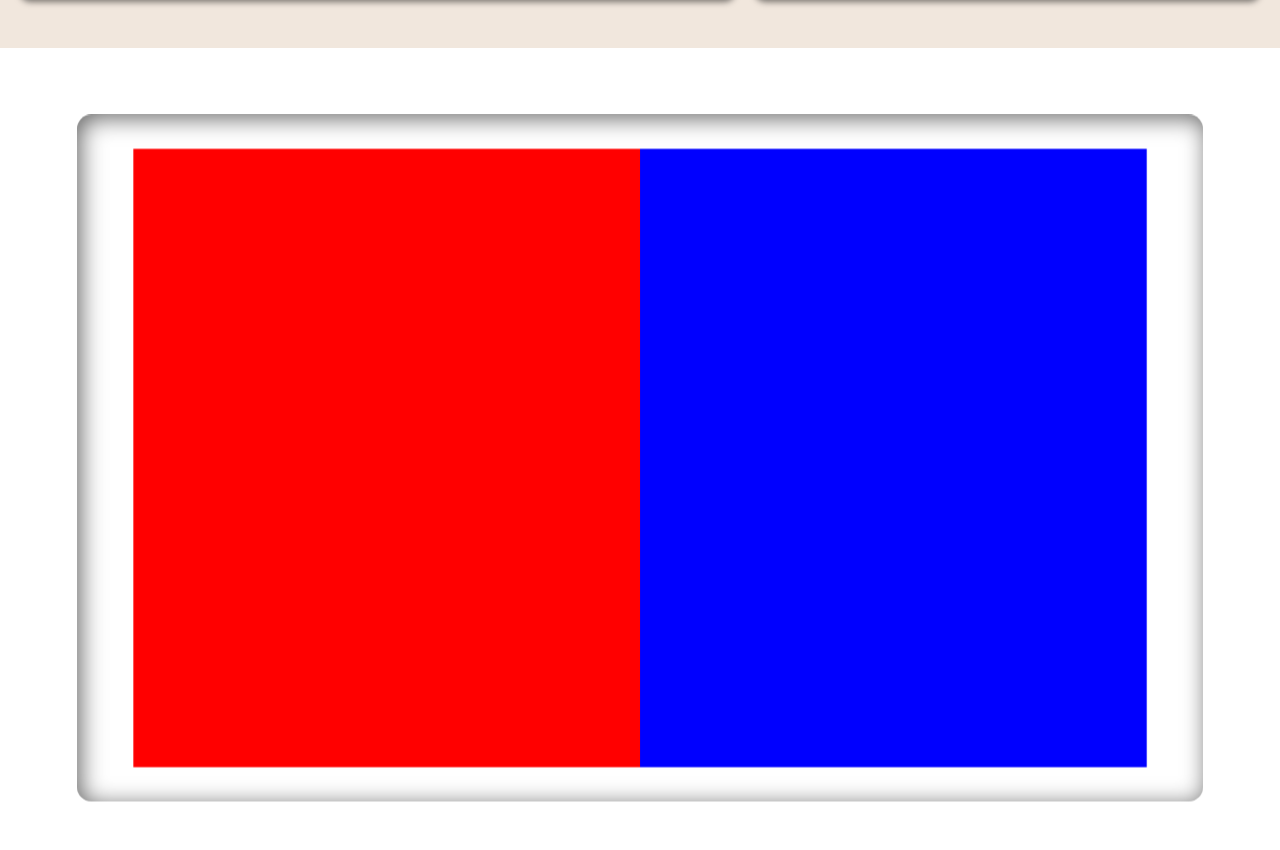
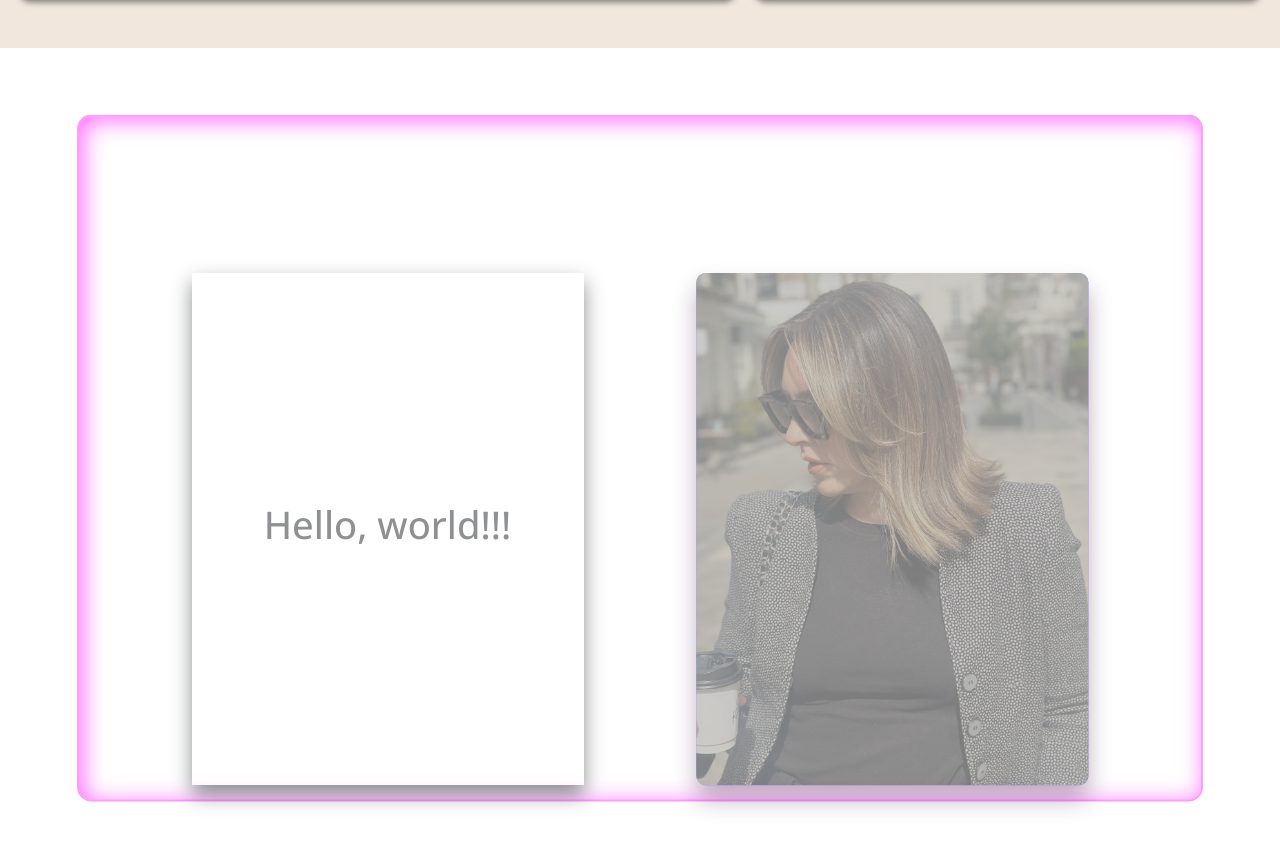
Before and after one commit to 2ndborn/karahair, a React (Create React App) app in the folder kara-app/: page /mystory in a window 1280 px wide. Shown: the part 3552-4402 px from the top of the page. Built offline with nearby package versions, Linux system fonts and the light colour scheme; a web font is replaced by a local one.

Commit message:
Styled the tile component

```diff
--- a/kara-app/src/components/TileComponent.js
+++ b/kara-app/src/components/TileComponent.js
@@ -1,5 +1,6 @@
 import React, { useRef } from 'react';
-import { motion, useScroll, useTransform } from 'framer-motion';
+import { motion, useScroll, useSpring, useTransform, useVelocity } from 'framer-motion';
+import brazil from '../assets/brazil.webp';
 
 const TileComponent = () => {
   const ref = useRef(null);
@@ -10,9 +11,12 @@ const TileComponent = () => {
   });
 
   const boxShadow = useTransform(scrollYProgress, [0, 1], [
-    "inset 15px 15px 25px rgba(0,0,0,0.6)",
-    "inset -15px -15px 25px rgba(0,0,0,0.6)"
+    "inset 15px 15px 25px rgba(255, 3, 255, 0.6)",
+    "inset -15px -15px 25px rgba(255, 3, 255, 0.6)"
   ]);
+  const opacity = useTransform(scrollYProgress, [0.25, 0.5, 0.75], [0,1,0]);
+  const opacitySpring = useSpring(opacity, {stiffness: 100, damping: 30, restDelta: 0.001})
+  const y = useTransform(scrollYProgress, [0,1], [300, -300])
 
   const { scrollYProgress: scrollScale } = useScroll({
     target: ref,
@@ -21,26 +25,51 @@ const TileComponent = () => {
 
   const scale = useTransform(scrollScale, [0,1], [1, 0.85])
 
+  const {scrollY} = useScroll({target: ref});
+  const velocity = useVelocity(scrollY);
+  const velocityMap = useTransform(velocity, [-2500, 0, 2500], [-1, 0, 1]);
+  const velocitySpring = useSpring(velocityMap, { stiffness: 30, damping: 90 })
+
   return (
     <div style={{ height: "300vh", padding: "50px" }}>
         <div style={{height: "100vh,"}} />
       <motion.div
         ref={ref}
         style={{
+          y: velocitySpring,
           position: "sticky",
           top: 60,
           height: "90vh",
           backgroundColor: "#fff",
+          border: "rgba(255, 3, 255, 0.4) solid 2px",
           borderRadius: "15px",
           display: "flex",
           alignItems: "center",
-          justifyContent: "center",
+          justifyContent: "space-evenly",
           boxShadow,
           scale,
         }}
       >
-        <div style={{height: "90%", width: "45%", backgroundColor: "red"}}></div>
-        <div style={{height: "90%", width: "45%", backgroundColor: "blue"}}></div>
+        <motion.div
+        style={{
+          opacity: opacitySpring, y,
+          display: 'flex', justifyContent: "center", alignItems: "center",
+          height: "75%", width: "35%",
+          boxShadow: "0px 10px 20px "
+          }}>
+          <h1>Hello, world!!!</h1>
+        </motion.div>
+        <motion.div
+        style={{
+          y,
+          opacity: opacitySpring,
+          position: "relative", height: "75%", width: "35%",
+          borderRadius: "10px", overflow: "hidden",
+          backgroundColor: "blue",
+          boxShadow: "0px 15px 25px rgba(51, 0, 51, 0.6)"}}>
+          <img src={brazil} alt='model' style={{height: "100%", width: "100%", objectFit: "cover"}} />
+          <div style={{position: "absolute", inset: 0, backgroundColor: "rgba(0,0,0,0.4)"}} />
+        </motion.div>
       </motion.div>
         <div style={{height: "100vh,"}} />
     </div>
```
